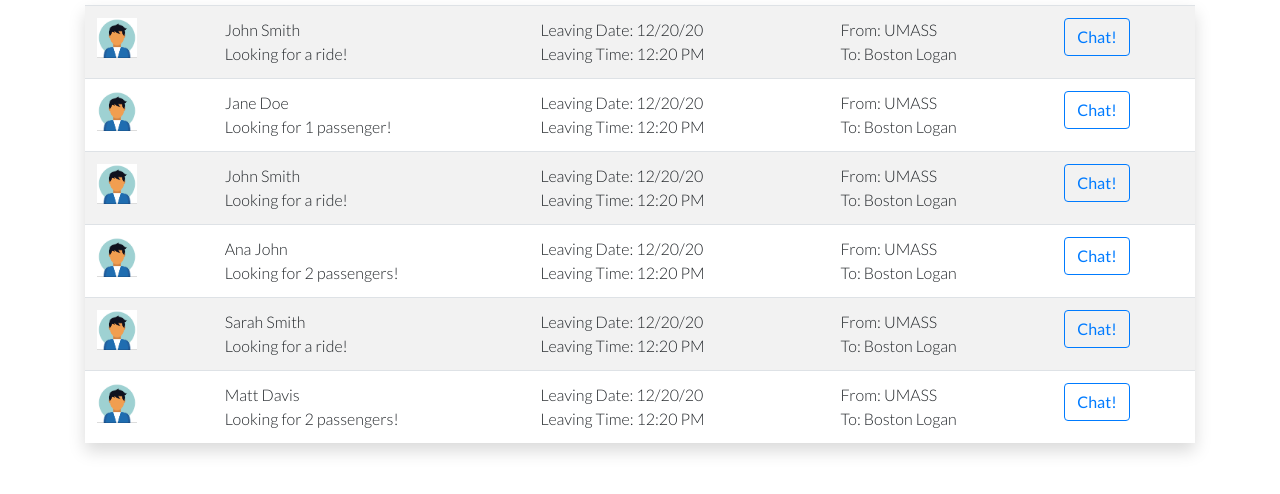
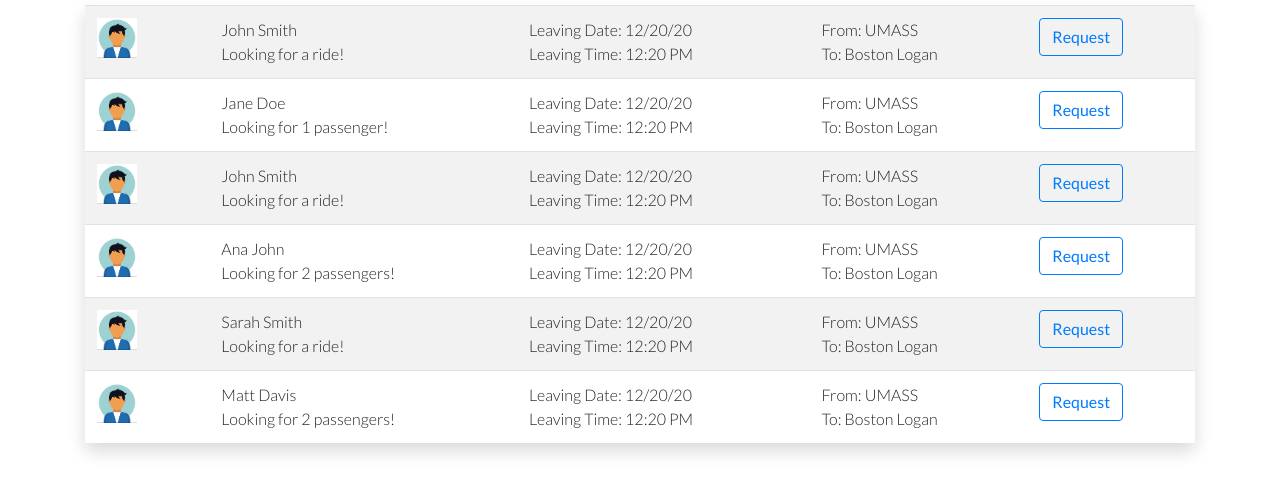
Before and after one commit to ymekky/cs326-final-vav, a website: page client/bestMatches.html in a window 1280 px wide. Shown: the part 166-660 px from the top of the page. Drawn offline with nearby package versions, Linux system fonts and the light colour scheme.

Commit message:
changed chat button to request

```diff
--- a/client/bestMatches.html
+++ b/client/bestMatches.html
@@ -21,42 +21,42 @@
               <td>John Smith <br> Looking for a ride!</td>
               <td>Leaving Date: 12/20/20 <br> Leaving Time: 12:20 PM</td>
               <td>From: UMASS <br> To: Boston Logan</td>
-              <td><button type="button" class="btn btn-outline-primary">Chat!</button></td>
+              <td><button type="button" class="btn btn-outline-primary">Request</button></td>
             </tr>
             <tr>
               <th scope="row"> <img src="files/profile.png" class="mr-3 profile-img" alt="..."></th>
               <td>Jane Doe <br> Looking for 1 passenger!</td>
               <td>Leaving Date: 12/20/20 <br> Leaving Time: 12:20 PM</td>
               <td>From: UMASS <br> To: Boston Logan</td>
-              <td><button type="button" class="btn btn-outline-primary">Chat!</button></td>
+              <td><button type="button" class="btn btn-outline-primary">Request</button></td>
             </tr>
             <tr>
               <th scope="row"> <img src="files/profile.png" class="mr-3 profile-img" alt="..."></th>
               <td>John Smith <br> Looking for a ride!</td>
               <td>Leaving Date: 12/20/20 <br> Leaving Time: 12:20 PM</td>
               <td>From: UMASS <br> To: Boston Logan</td>
-              <td><button type="button" class="btn btn-outline-primary">Chat!</button></td>
+              <td><button type="button" class="btn btn-outline-primary">Request</button></td>
             </tr>
             <tr>
               <th scope="row"> <img src="files/profile.png" class="mr-3 profile-img" alt="..."></th>
               <td>Ana John <br> Looking for 2 passengers!</td>
               <td>Leaving Date: 12/20/20 <br> Leaving Time: 12:20 PM</td>
               <td>From: UMASS <br> To: Boston Logan</td>
-              <td><button type="button" class="btn btn-outline-primary">Chat!</button></td>
+              <td><button type="button" class="btn btn-outline-primary">Request</button></td>
             </tr>
             <tr>
               <th scope="row"> <img src="files/profile.png" class="mr-3 profile-img" alt="..."></th>
               <td>Sarah Smith <br> Looking for a ride!</td>
               <td>Leaving Date: 12/20/20 <br> Leaving Time: 12:20 PM</td>
               <td>From: UMASS <br> To: Boston Logan</td>
-              <td><button type="button" class="btn btn-outline-primary">Chat!</button></td>
+              <td><button type="button" class="btn btn-outline-primary">Request</button></td>
             </tr>
             <tr>
               <th scope="row"> <img src="files/profile.png" class="mr-3 profile-img" alt="..."></th>
               <td>Matt Davis <br> Looking for 2 passengers!</td>
               <td>Leaving Date: 12/20/20 <br> Leaving Time: 12:20 PM</td>
               <td>From: UMASS <br> To: Boston Logan</td>
-              <td><button type="button" class="btn btn-outline-primary">Chat!</button></td>
+              <td><button type="button" class="btn btn-outline-primary">Request</button></td>
             </tr>
           </tbody>
         </table>
```
